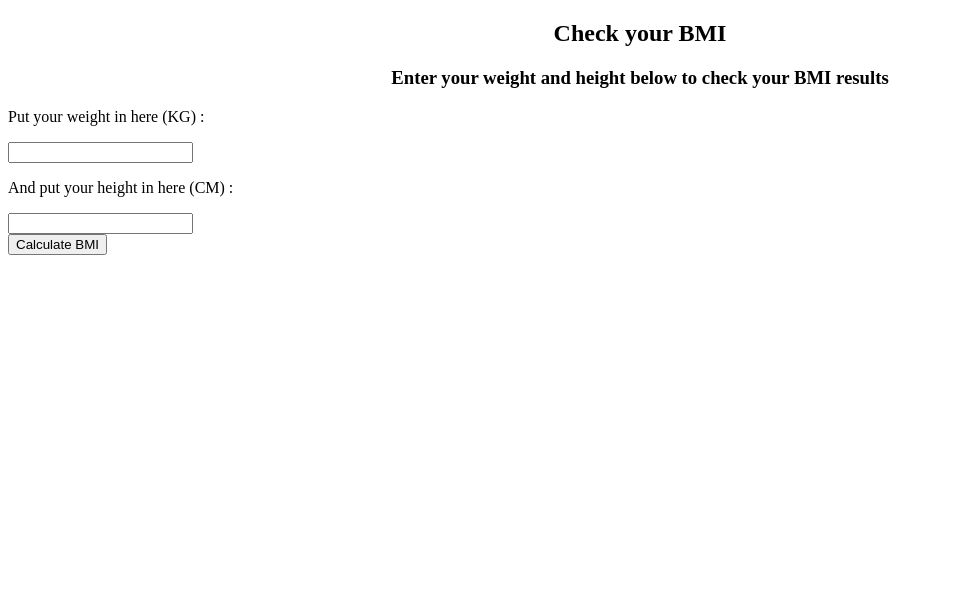
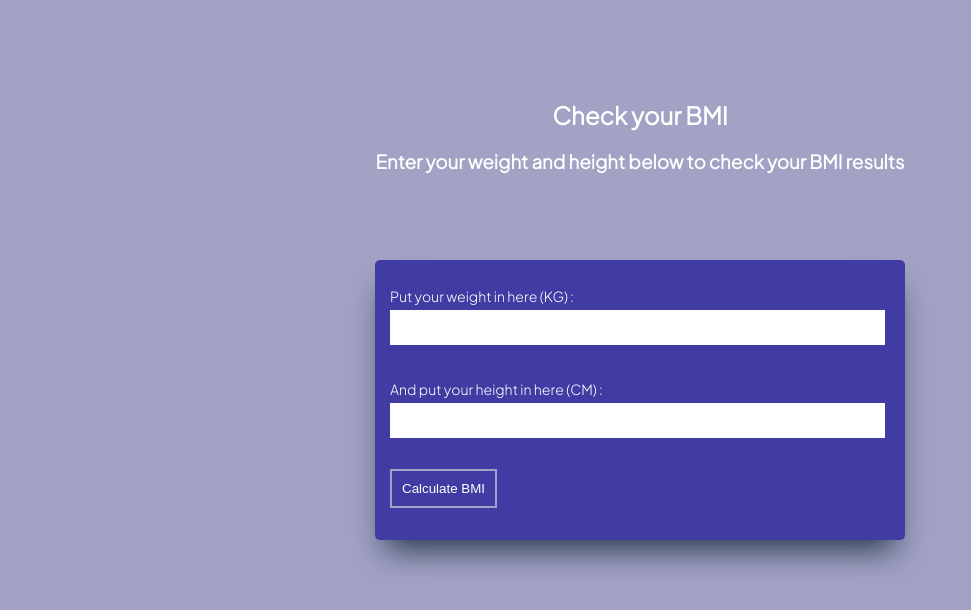
Before and after one commit to humaidii/TPA2-BMI-Calc, a plain HTML site: page index.html in a window 1280 px wide. Shown: the whole page, without its empty margins (0-971 px from the left). Drawn offline with Linux system fonts and the light colour scheme.

Commit message:
styling with css

```diff
--- a/index.html
+++ b/index.html
@@ -5,6 +5,7 @@
     <meta http-equiv="X-UA-Compatible" content="IE=edge">
     <meta name="viewport" content="width=device-width, initial-scale=1.0">
     <title>BMI Calc</title>
+    <link rel="stylesheet" href="style.css">
 </head>
 <body>
     <div class="judul">
--- a/style.css
+++ b/style.css
@@ -0,0 +1,62 @@
+@import url('https://fonts.googleapis.com/css2?family=Plus+Jakarta+Sans:wght@300&display=swap');
+
+body{
+    margin: 0px;
+    padding: 0px;
+    font-family: plus jakarta sans, sans-serif;
+    background-color: rgb(162, 162, 196);
+}
+span {
+    color: red;
+}
+
+.wrapper{
+    height: 250px;
+    width: 500px;
+    display: flex;
+    justify-content: center;
+    align-items: flex-start;
+    flex-direction: column;
+    position: absolute;
+    top: 50%;
+    left: 50%;
+    color: white;
+    transform:translate(-50%, -50%);
+    padding: 15px;
+    background: rgb(64, 60, 163);
+    border-radius: 5px;
+    box-shadow: rgb(38, 57, 77) 0px 20px 30px -10px;
+}
+
+.judul{
+    margin-top: 100px;
+    color: white;
+}
+
+p {
+    margin-bottom: 5px;
+    font-size: 14px;
+}
+
+input{
+    outline: none;
+    border: none;
+    padding: 10px;
+    width: 95%;
+}
+
+button{
+    color: rgb(255, 255, 255);
+    padding: 10px;
+    border: 2px solid rgb(162, 162, 196);
+    background-color: rgb(64, 60, 163);
+    display: block;
+    margin-top: 10px;
+    cursor: pointer;
+}
+
+button:hover {
+    background-color: rgb(162, 162, 196);
+    color:navy;
+    transition: 0.5s;
+}
```
